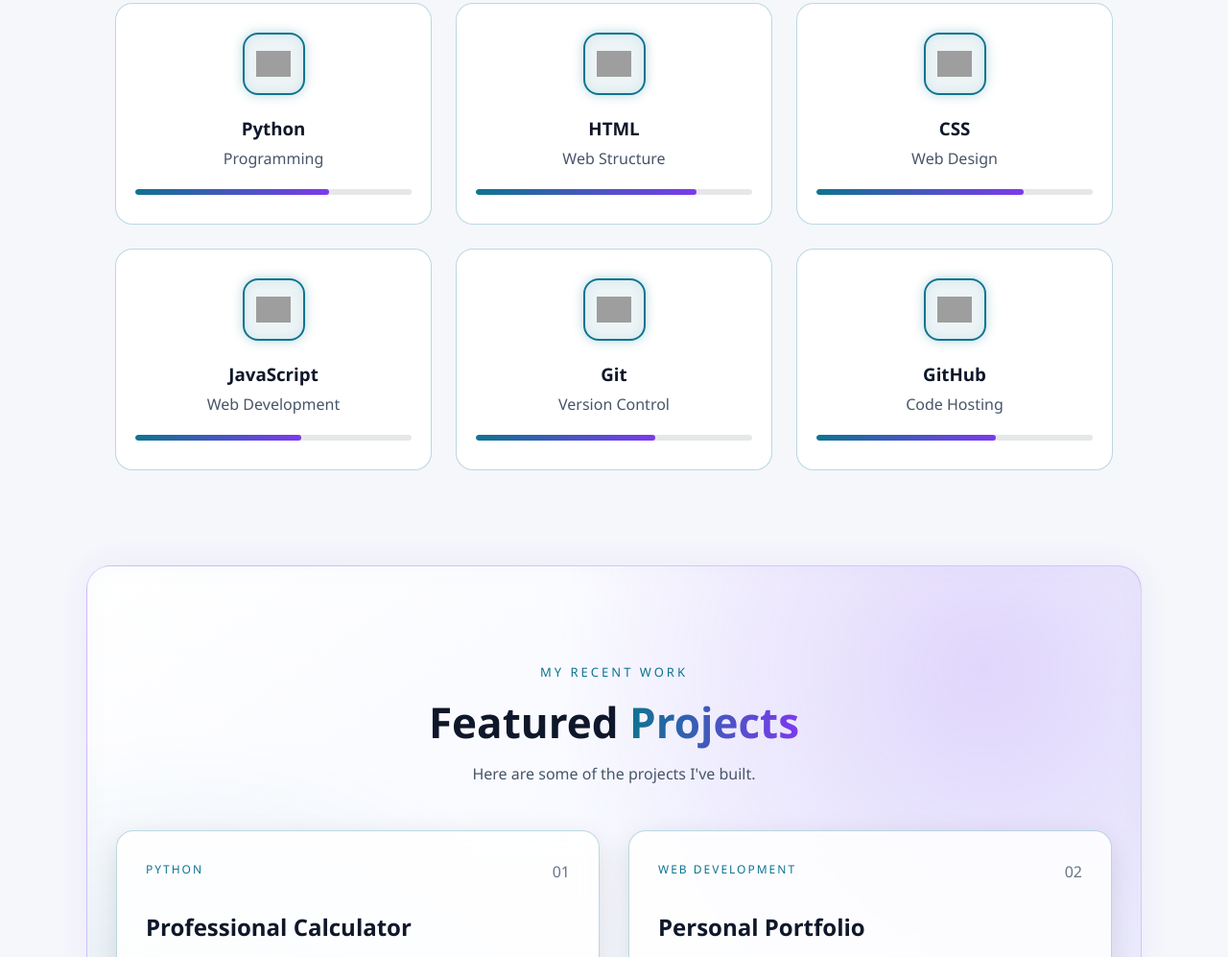
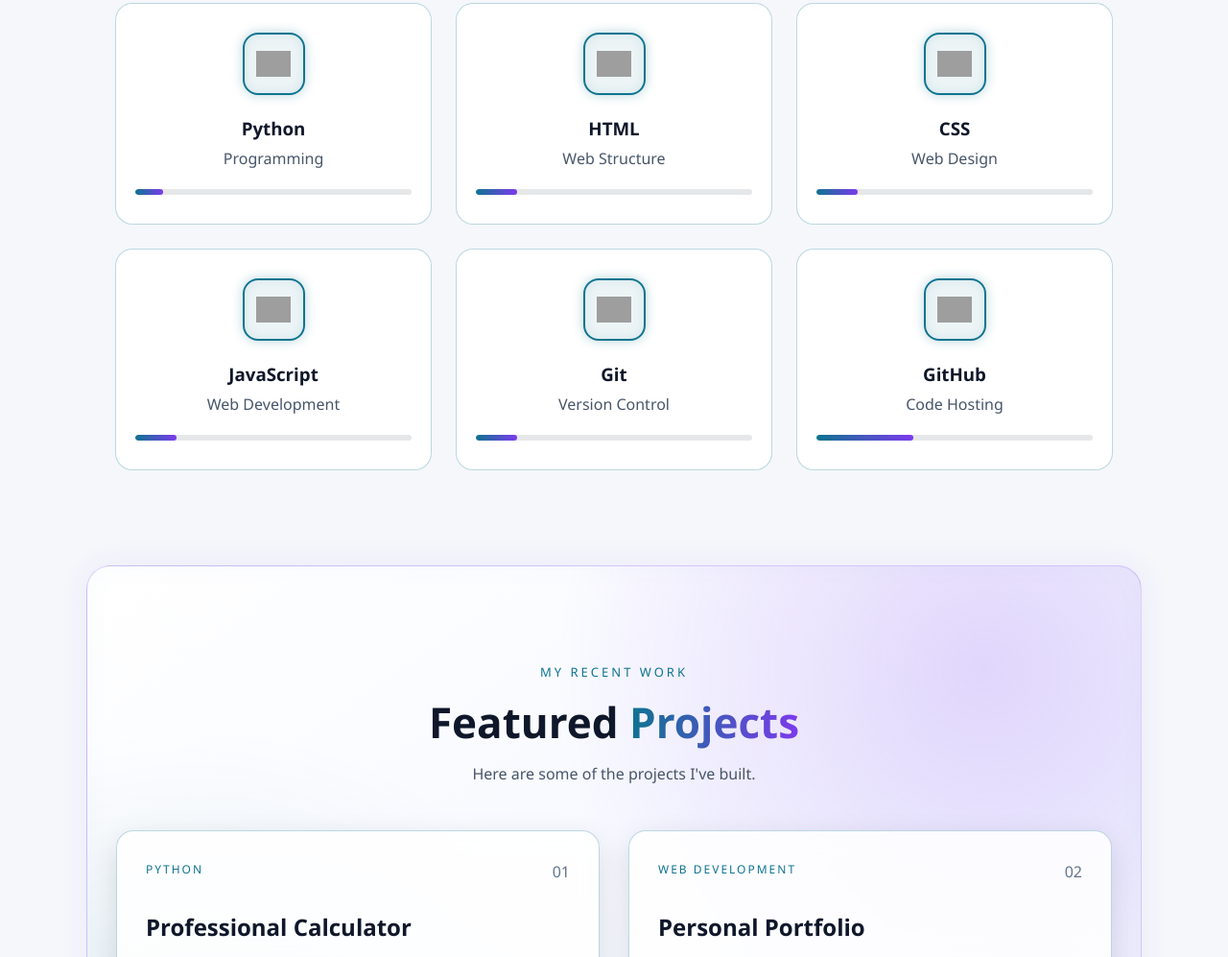
Before and after one commit to Mahir-Ceng/portfolio, a plain HTML site: page index.html in a window 1280 px wide. Shown: the part 1798-2795 px from the top of the page at 96% size. Drawn offline with Linux system fonts and the light colour scheme; grey boxes are pictures that could not be loaded.

Commit message:
skills upgrade

```diff
--- a/index.html
+++ b/index.html
@@ -162,7 +162,7 @@
                     </div>
                     <h3>Python</h3>
                     <p>Programming</p>
-                    <div class="skill-bar" style="--level: 70%" role="img" aria-label="Python level: 10 percent"><span></span></div>
+                    <div class="skill-bar" style="--level: 10%" role="img" aria-label="Python level: 10 percent"><span></span></div>
                 </div>
 
                 <div class="skill-card">
@@ -171,7 +171,7 @@
                     </div>
                     <h3>HTML</h3>
                     <p>Web Structure</p>
-                    <div class="skill-bar" style="--level: 80%" role="img" aria-label="HTML level: 15 percent"><span></span></div>
+                    <div class="skill-bar" style="--level: 15%" role="img" aria-label="HTML level: 15 percent"><span></span></div>
                 </div>
 
                 <div class="skill-card">
@@ -180,7 +180,7 @@
                     </div>
                     <h3>CSS</h3>
                     <p>Web Design</p>
-                    <div class="skill-bar" style="--level: 75%" role="img" aria-label="CSS level: 15 percent"><span></span></div>
+                    <div class="skill-bar" style="--level: 15%" role="img" aria-label="CSS level: 15 percent"><span></span></div>
                 </div>
 
                 <div class="skill-card">
@@ -189,7 +189,7 @@
                     </div>
                     <h3>JavaScript</h3>
                     <p>Web Development</p>
-                    <div class="skill-bar" style="--level: 60%" role="img" aria-label="JavaScript level: 15 percent"><span></span></div>
+                    <div class="skill-bar" style="--level: 15%" role="img" aria-label="JavaScript level: 15 percent"><span></span></div>
                 </div>
 
                 <div class="skill-card">
@@ -198,7 +198,7 @@
                     </div>
                     <h3>Git</h3>
                     <p>Version Control</p>
-                    <div class="skill-bar" style="--level: 65%" role="img" aria-label="Git level: 15 percent"><span></span></div>
+                    <div class="skill-bar" style="--level: 15%" role="img" aria-label="Git level: 15 percent"><span></span></div>
                 </div>
 
                 <div class="skill-card">
@@ -207,7 +207,7 @@
                     </div>
                     <h3>GitHub</h3>
                     <p>Code Hosting</p>
-                    <div class="skill-bar" style="--level: 65%" role="img" aria-label="GitHub level: 35 percent"><span></span></div>
+                    <div class="skill-bar" style="--level: 35%" role="img" aria-label="GitHub level: 35 percent"><span></span></div>
                 </div>
 
             </div>
```
